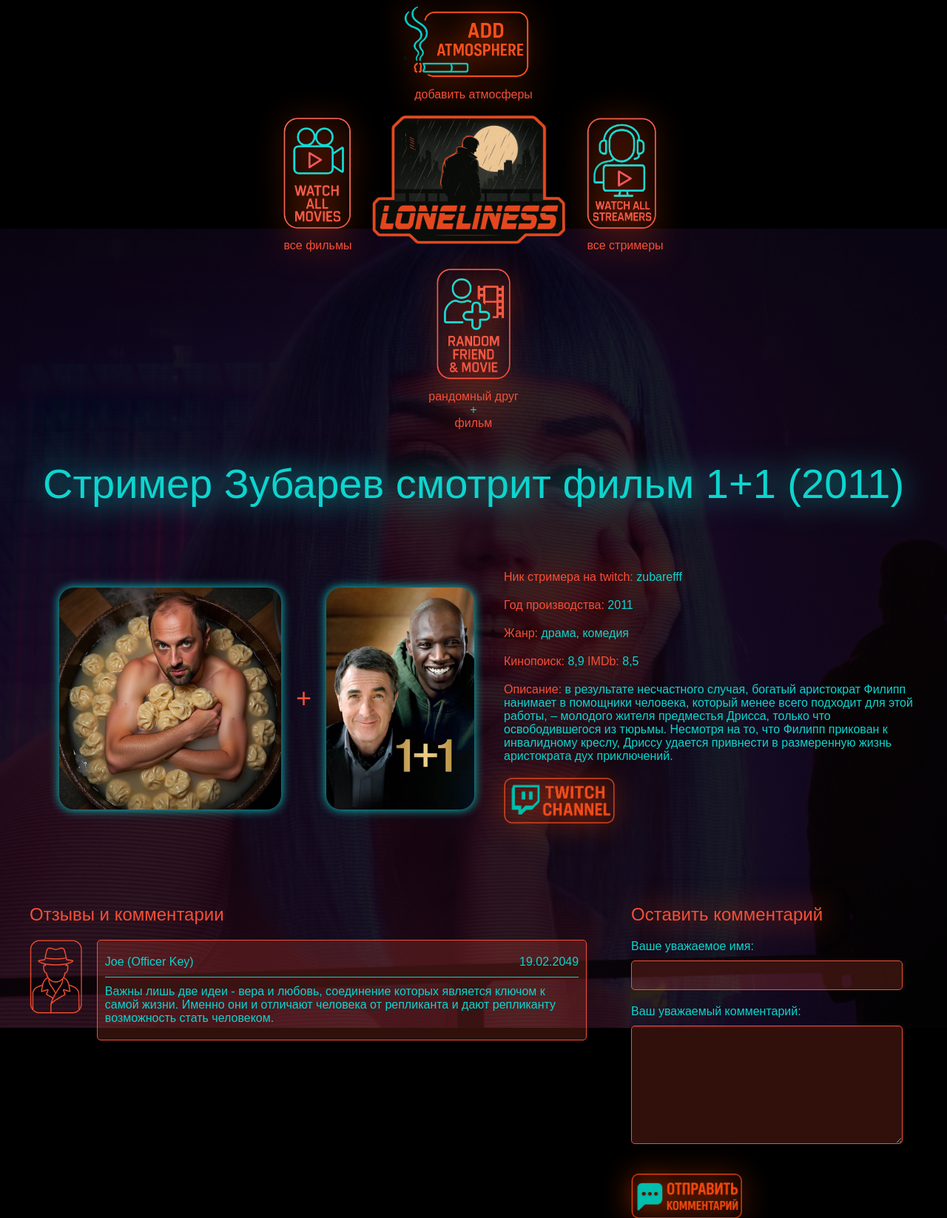
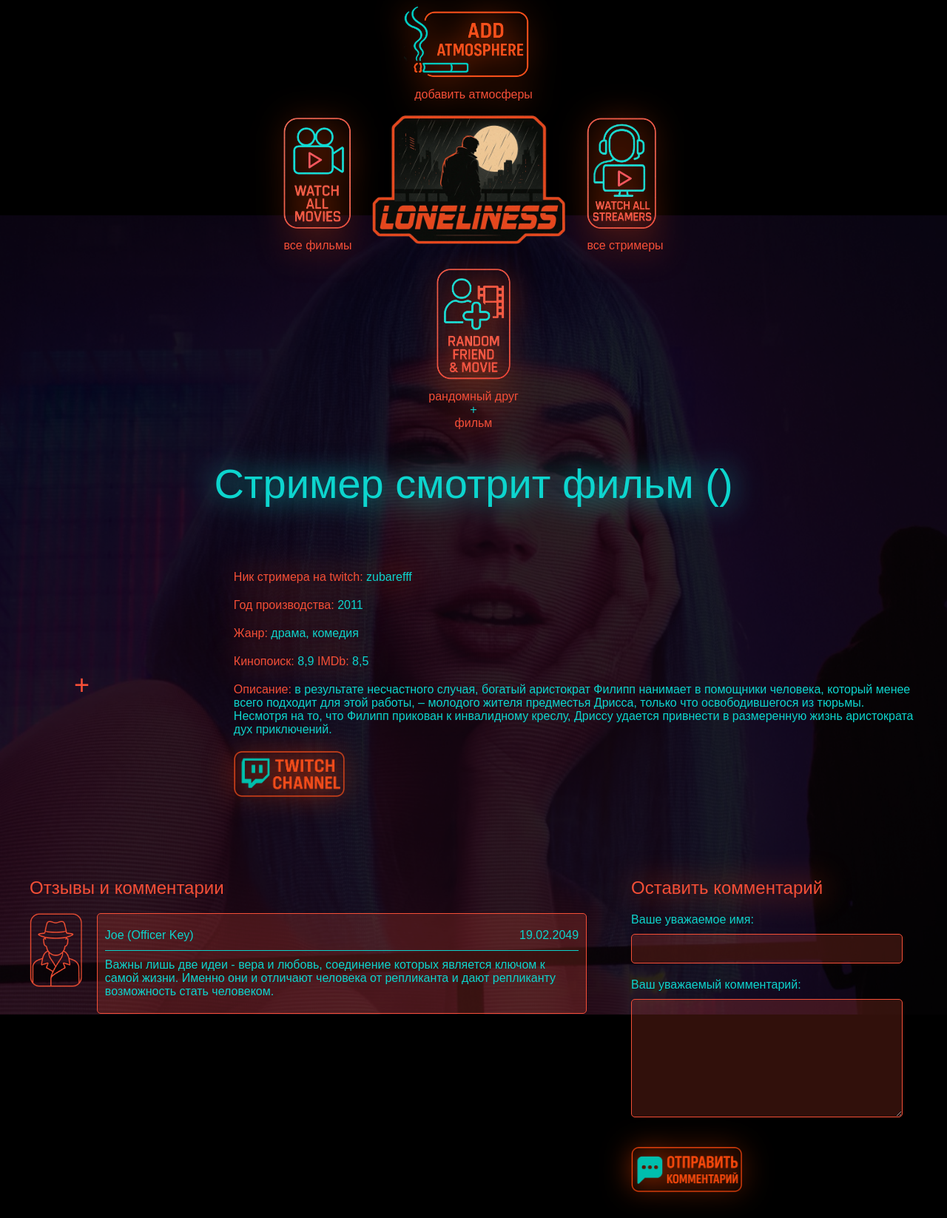
Before and after one commit to GlebastaEl/streamersfilmsv2-flask, a Flask app: a page that uses templates/index.html in a window 1280 px wide. Shown: the top 1646 px of the page at 74% size. Run offline with Flask 3, Linux system fonts and the light colour scheme; data that the repository does not hold is empty; some libraries are stand-ins or nearby versions.

Commit message:
Remove text in templates

```diff
--- a/static/CommentsScript.js
+++ b/static/CommentsScript.js
@@ -18,7 +18,7 @@ const formattedTime = now.toLocaleTimeString('ru-RU', { hour: '2-digit', minute:
 // Создаём HTML нового комментария
 const newCommentHTML = `
   <div class="fullComment" style="width: 100%">
-    <img id="user-anonymous-icon" style="height:100px; margin-bottom:10px" src="../static/icons/user%20icon.png">
+    <img id="user-anonymous-icon" style="height:100px; margin-bottom:10px" src="/static/icons/user%20icon.png">
     <div class="comment-content">
       <div class="comment-header">
         <span class="user-name">${name}</span>
--- a/templates/index.html
+++ b/templates/index.html
@@ -31,14 +31,14 @@
     </div>
     <div class="main-content-container">
       <div class="main-content-h1">
-        <h1>Стример <span id="streamer-in-header" class="h1">Зубарев</span> смотрит фильм <span class="h1" id="film-in-header">1+1 (</span><span class="h1" id="film-year-in-header">2011</span>)</h1>
+        <h1>Стример <span id="streamer-in-header" class="h1"></span> смотрит фильм <span class="h1" id="film-in-header">(</span><span class="h1" id="film-year-in-header"></span>)</h1>
       </div>
       <div class="streamer-plus-film-container">
         <div class="streamer-film-description">
           <div class="streamer-film-container">
-            <img class="streamer-image"src="/static/streamerphoto/Зубарев и пельмени.jpg">
+            <img class="streamer-image"src="">
             <p id="plus-symbol">+</p>
-            <img class="film-poster-image" src="/static/images/films-photo/1+1 фильм постер.webp">
+            <img class="film-poster-image" src="">
           </div>
           <div class="film-description-container">
             <p class="normalRedText" style="margin-bottom: 20px; filter: drop-shadow(0 0 20px #ff4500);"> Ник стримера на twitch: <span class="normalBlueText" id="streamer-twitch nickname">zubarefff</span></p>
```
